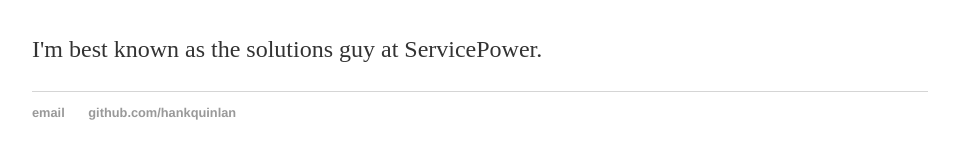
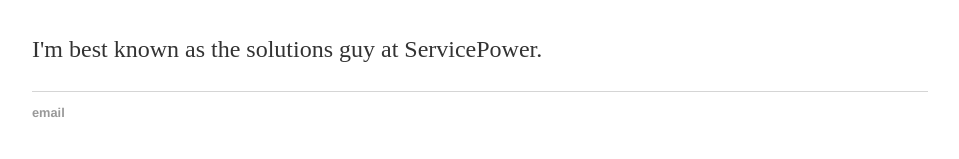
Before and after one commit to servicepowerdavid/servicepowerdavid.github.io, a Jekyll site: the page built from index.html, in a window 1280 px wide. Shown: the part 164-323 px from the top of the page, without its empty margins (160-1119 px from the left). Built offline with Jekyll 4.4.1, drawn with Linux system fonts in a browser that asks for light colours.

Commit message:
Update default.html

```diff
--- a/_layouts/default.html
+++ b/_layouts/default.html
@@ -21,9 +21,8 @@
 			</div><!-- /.container -->
 			<footer>
 	    		<ul>
-	        		<li><a href="mailto:hankquinlanhub@gmail.com">email</a></li>
-	        		<li><a href="https://github.com/hankquinlan">github.com/hankquinlan</a></li>
-				</ul>
+	        		<li><a href="mailto:d.brown@servicepower.com">email</a></li>
+			</ul>
 			</footer>
 		</body>
 	</html>
```
